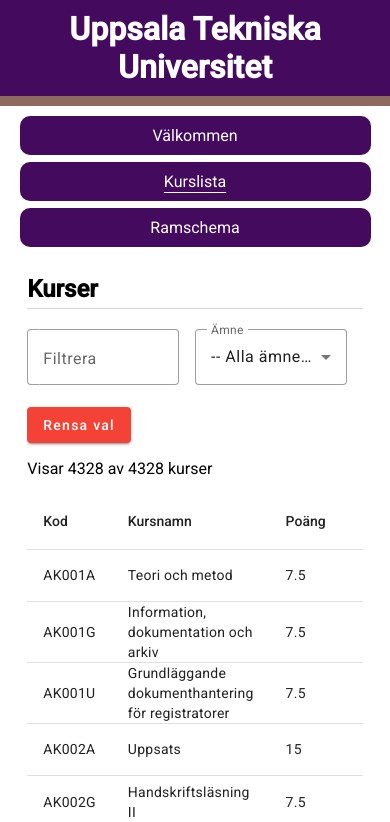
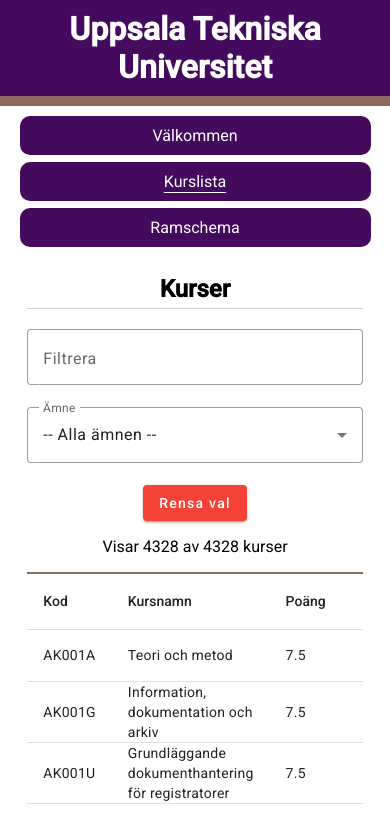
Before and after one commit to frja2400/dt208g-project, an Angular app: page /courses in a window 390 px wide. Shown: the top 822 px of the page. Built offline with nearby package versions, Linux system fonts and the light colour scheme.

Commit message:
Justerade undersidorna kurser och ramschema med responsivitet så att layouten passar bra i mobilvy.

```diff
--- a/src/app/components/nav/nav.component.css
+++ b/src/app/components/nav/nav.component.css
@@ -37,7 +37,7 @@ li a:hover {
     text-underline-offset: 5px;
 }
 
-@media screen and (max-width : 700px) {
+@media screen and (max-width : 800px) {
 
     header {
         background: transparent;
--- a/src/app/courses/courses.component.css
+++ b/src/app/courses/courses.component.css
@@ -8,7 +8,8 @@ mat-form-field {
     flex: 1;
 }
 
-h2, table {
+h2,
+table {
     border-bottom: 1px solid lightgrey;
     padding-bottom: 5px;
 }
@@ -18,5 +19,35 @@ h2, table {
 }
 
 button {
-  min-width: 100px;
+    min-width: 100px;
 }
+
+@media screen and (max-width : 800px) {
+    h2 {
+        text-align: center;
+    }
+
+    .filterContainer {
+        display: block;
+    }
+
+    mat-form-field {
+        width: 100%;
+        flex: none;
+    }
+
+    .btnContainer {
+        text-align: center;
+    }
+
+    p {
+        text-align: center;
+    }
+
+    .courseContainer {
+        border-top: 2px solid #8C6A5D;
+        border-bottom: 2px solid #8C6A5D;
+        margin-bottom: 20px;
+    }
+
+}
--- a/src/app/courses/courses.component.html
+++ b/src/app/courses/courses.component.html
@@ -1,4 +1,3 @@
-<div class="courseContainer">
 <h2>Kurser</h2>
 
 <!--Tvåvägs-databidning och användning av AM-formulärkomponenter-->
@@ -17,10 +16,11 @@
     </mat-form-field><br>
 </div>
 
-    <button mat-raised-button color="warn" (click)="clearChoices()">Rensa val</button>
+<div class="btnContainer"><button mat-raised-button color="warn" (click)="clearChoices()">Rensa val</button></div>
 
 <p>Visar {{ dataSource.filteredData.length }} av {{ dataSource.data.length }} kurser</p>
 
+<div class="courseContainer">
     <!--Aktiverar sortering och skapar kolumner med mat-sort-header-->
     <table mat-table [dataSource]="dataSource" matSort>
 
--- a/src/app/home/home.component.css
+++ b/src/app/home/home.component.css
@@ -54,7 +54,7 @@ mat-icon {
     margin: 0 auto;
 }
 
-@media screen and (max-width : 700px) {
+@media screen and (max-width : 800px) {
     .introContainer {
         position: static;
         background-color: #430A5D;
@@ -72,8 +72,12 @@ mat-icon {
     .infoBox {
         min-width: auto;
         max-width: 100%;
-
         flex: none;
         box-sizing: border-box;
     }
+
+    .infoContainer {
+        gap: 10px;
+        margin-top: 10px;
+    }
 }
--- a/src/app/schedule/schedule.component.css
+++ b/src/app/schedule/schedule.component.css
@@ -1,12 +1,30 @@
 .scheduleContainer {
-    overflow-x: auto;
+  overflow-x: auto;
 }
 
 button {
   min-width: 100px;
 }
 
-h2, table {
-    border-bottom: 1px solid lightgrey;
-    padding-bottom: 5px;
+h2,
+table {
+  border-bottom: 1px solid lightgrey;
+  padding-bottom: 5px;
 }
+
+@media screen and (max-width : 800px) {
+  h2 {
+    text-align: center;
+  }
+
+  .btnContainer {
+    text-align: center;
+  }
+
+  .scheduleContainer {
+    border-top: 2px solid #8C6A5D;
+    border-bottom: 2px solid #8C6A5D;
+    margin-bottom: 20px;
+    margin-top: 20px;
+  }
+}
--- a/src/app/schedule/schedule.component.html
+++ b/src/app/schedule/schedule.component.html
@@ -1,8 +1,8 @@
+<h2>Ramschema</h2>
+
+<div class="btnContainer"><button mat-raised-button color="warn" (click)="removeAll()">Ta bort alla</button></div>
+
 <div class="scheduleContainer">
-    <h2>Ramschema</h2>
-
-    <button mat-raised-button color="warn" (click)="removeAll()">Ta bort alla</button>
-
     <table mat-table [dataSource]="dataSource">
 
         <ng-container matColumnDef="courseCode">
@@ -42,7 +42,7 @@
         <tr mat-header-row *matHeaderRowDef="displayedColumns"></tr>
         <tr mat-row *matRowDef="let row; columns: displayedColumns;"></tr>
     </table>
+</div>
 
-    <p>Antal kurser: {{ dataSource.filteredData.length }}</p>
-    <p>Totalt antal poäng: {{ getTotalPoints() }} hp</p>
-</div>
+<p>Antal kurser: {{ dataSource.filteredData.length }}</p>
+<p>Totalt antal poäng: {{ getTotalPoints() }} hp</p>
```
Lines whose indentation alone changed are shown as unchanged.
